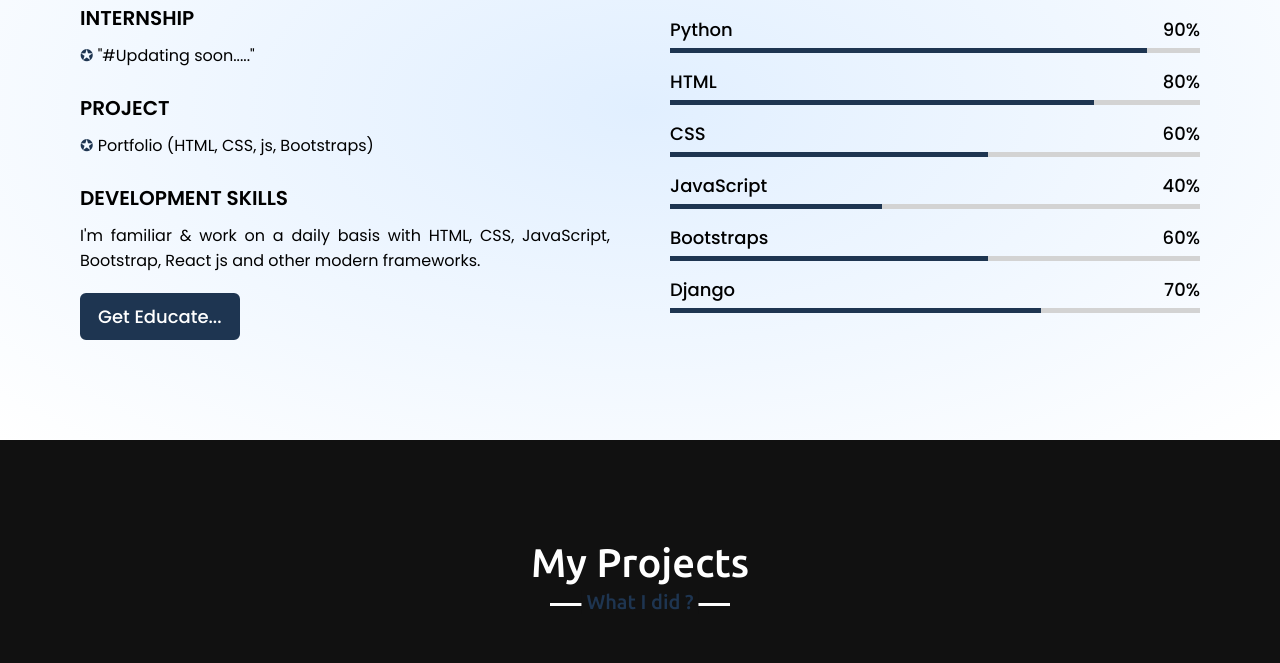
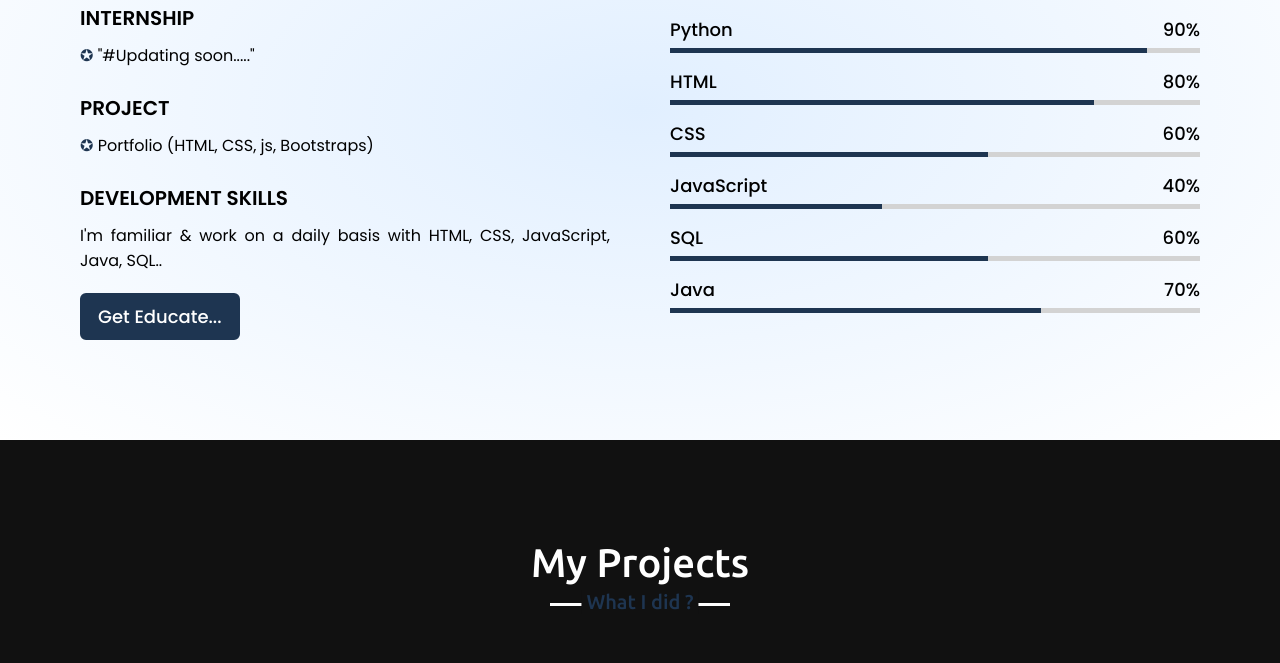
Before and after one commit to akashkhandal/the.akashh, a plain HTML site: page index.html in a window 1280 px wide. Shown: the part 2438-3101 px from the top of the page. Drawn offline with nearby package versions, Linux system fonts and the light colour scheme.

Commit message:
Update index.html

```diff
--- a/index.html
+++ b/index.html
@@ -169,7 +169,7 @@
           <div class="text">DEVELOPMENT SKILLS</div>
 
           <p>
-            I'm familiar & work on a daily basis with HTML, CSS, JavaScript, Bootstrap, React js and other modern frameworks.
+            I'm familiar & work on a daily basis with HTML, CSS, JavaScript, Java, SQL..
           </p>
           <a href="https://akashedu.in/" target="blank">Get Educate...</a>
         </div>
@@ -204,14 +204,14 @@
           </div>
           <div class="bars">
             <div class="info">
-              <span>Bootstraps</span>
+              <span>SQL</span>
               <span>60%</span>
             </div>
             <div class="line bootstraps"></div>
           </div>
           <div class="bars">
             <div class="info">
-              <span>Django</span>
+              <span>Java</span>
               <span>70%</span>
             </div>
             <div class="line django"></div>
```
